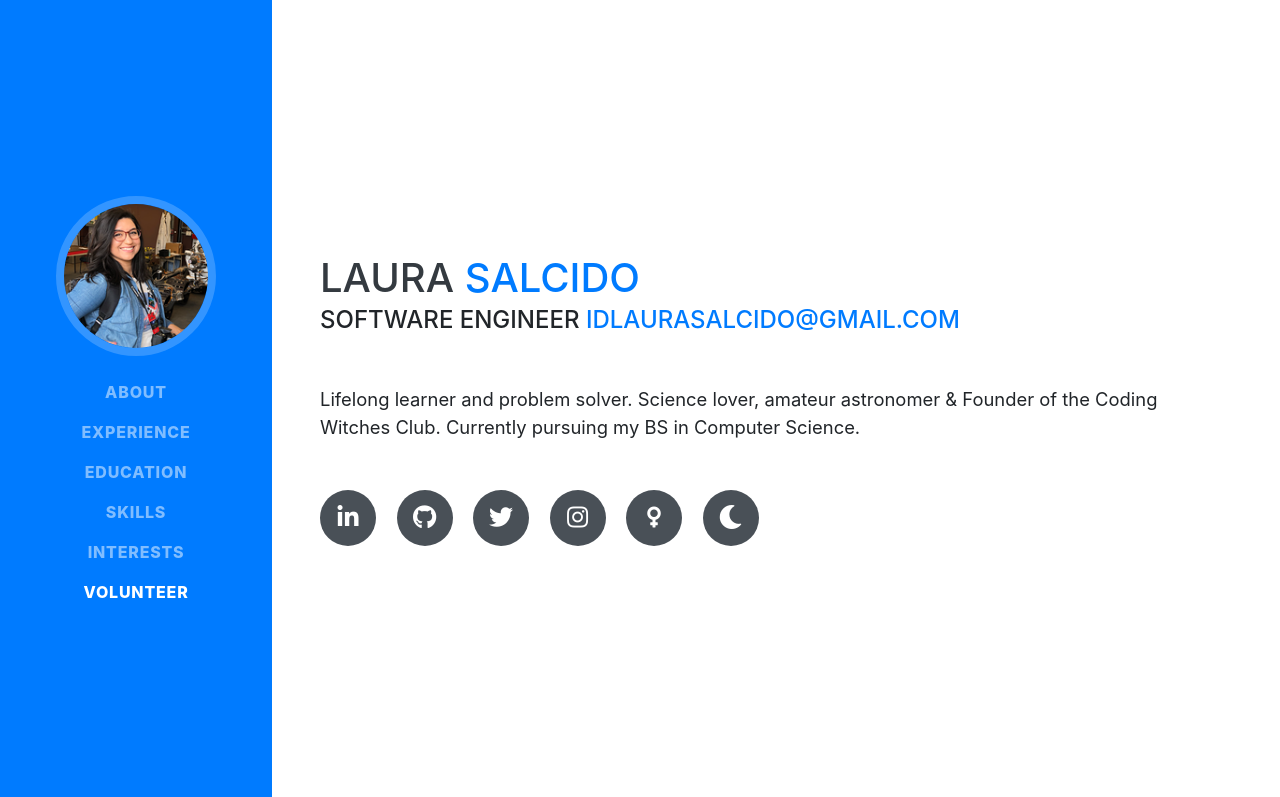
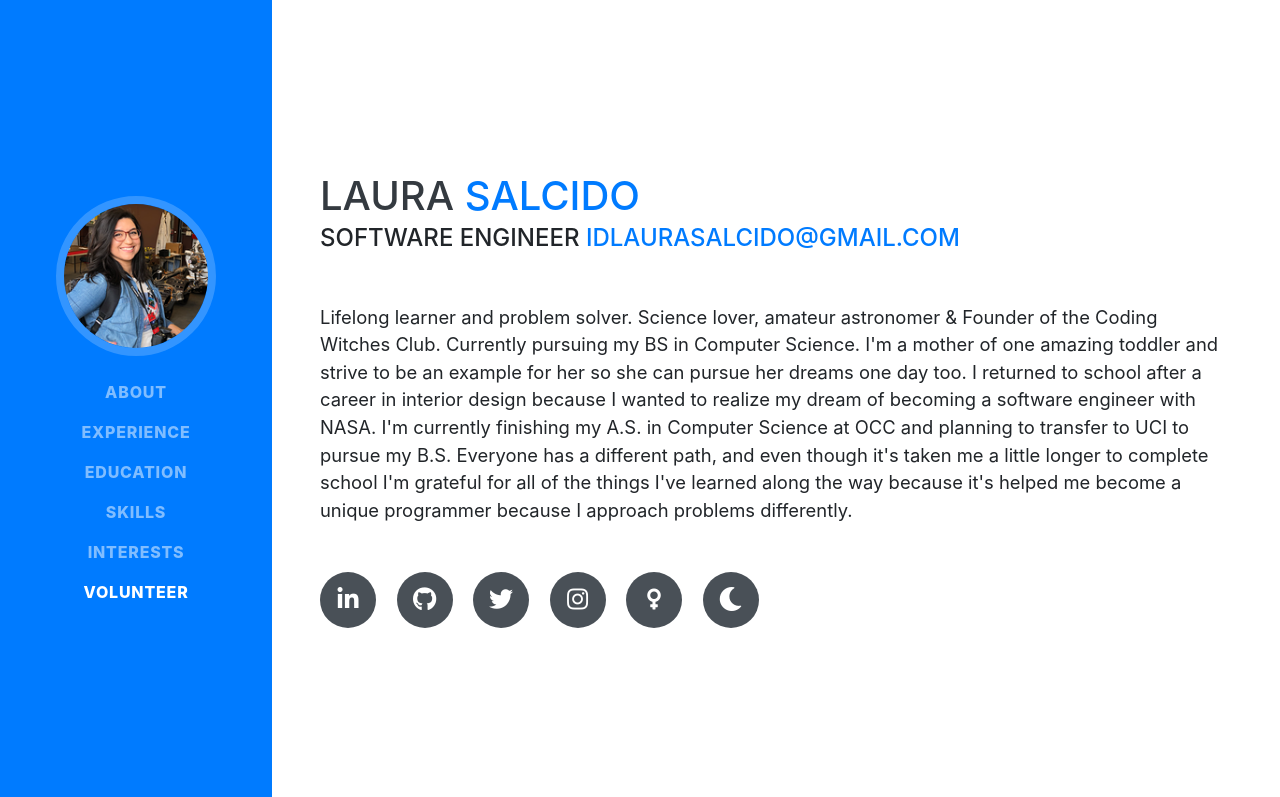
Before and after one commit to lauras5/laura_website, a website with bundled scripts: page index.html in a window 1280 px wide. Shown: the top 797 px of the page. Built offline with nearby package versions, Linux system fonts and the light colour scheme; a web font is replaced by a local one.

Commit message:
update portfolio about me

```diff
--- a/index.html
+++ b/index.html
@@ -106,7 +106,16 @@
           <p class="lead mb-5">
             Lifelong learner and problem solver. Science lover, amateur
             astronomer & Founder of the Coding Witches Club. Currently pursuing
-            my BS in Computer Science.
+            my BS in Computer Science. I'm a mother of one amazing toddler and
+            strive to be an example for her so she can pursue her dreams one day
+            too. I returned to school after a career in interior design because
+            I wanted to realize my dream of becoming a software engineer with
+            NASA. I'm currently finishing my A.S. in Computer Science at OCC and
+            planning to transfer to UCI to pursue my B.S. Everyone has a
+            different path, and even though it's taken me a little longer to
+            complete school I'm grateful for all of the things I've learned
+            along the way because it's helped me become a unique programmer
+            because I approach problems differently.
           </p>
           <div class="social-icons">
             <a href="https://www.linkedin.com/in/devlaura/" target="_blank">
```
